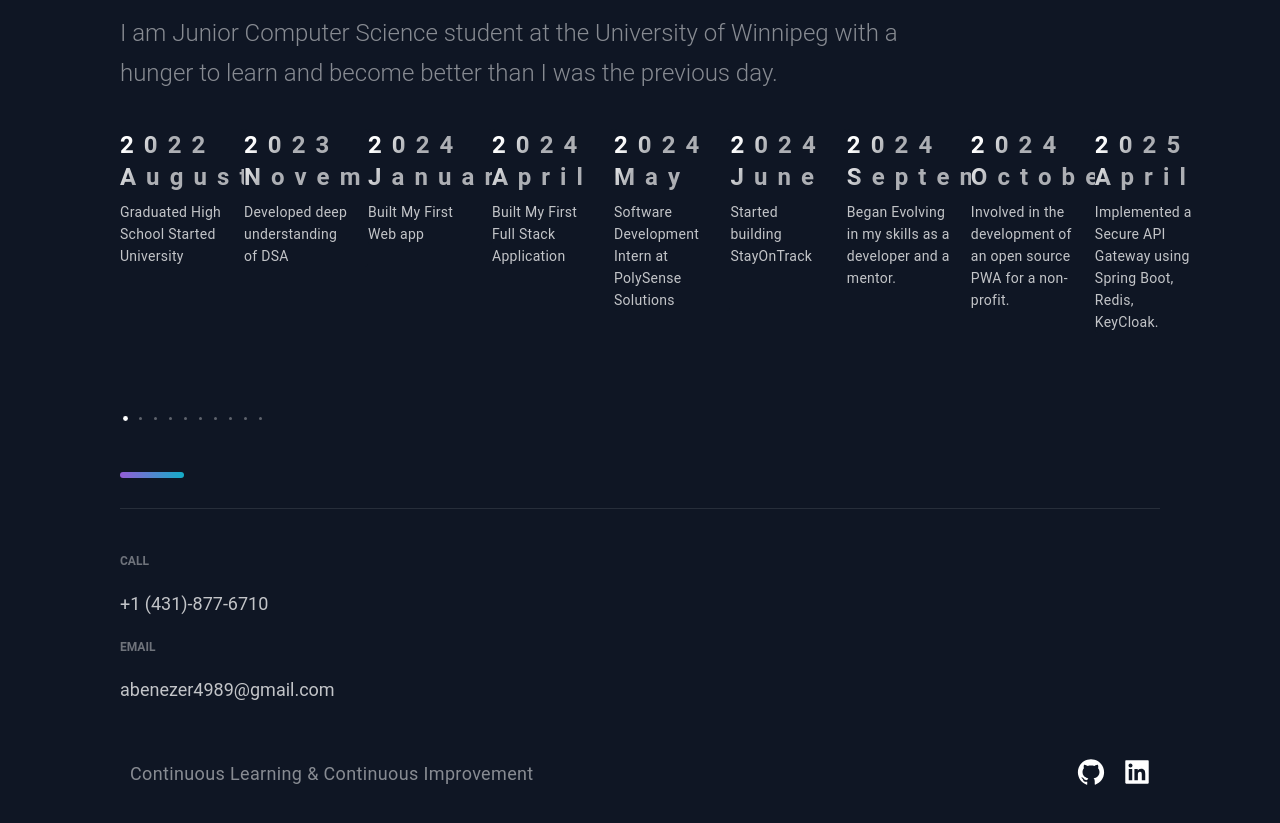
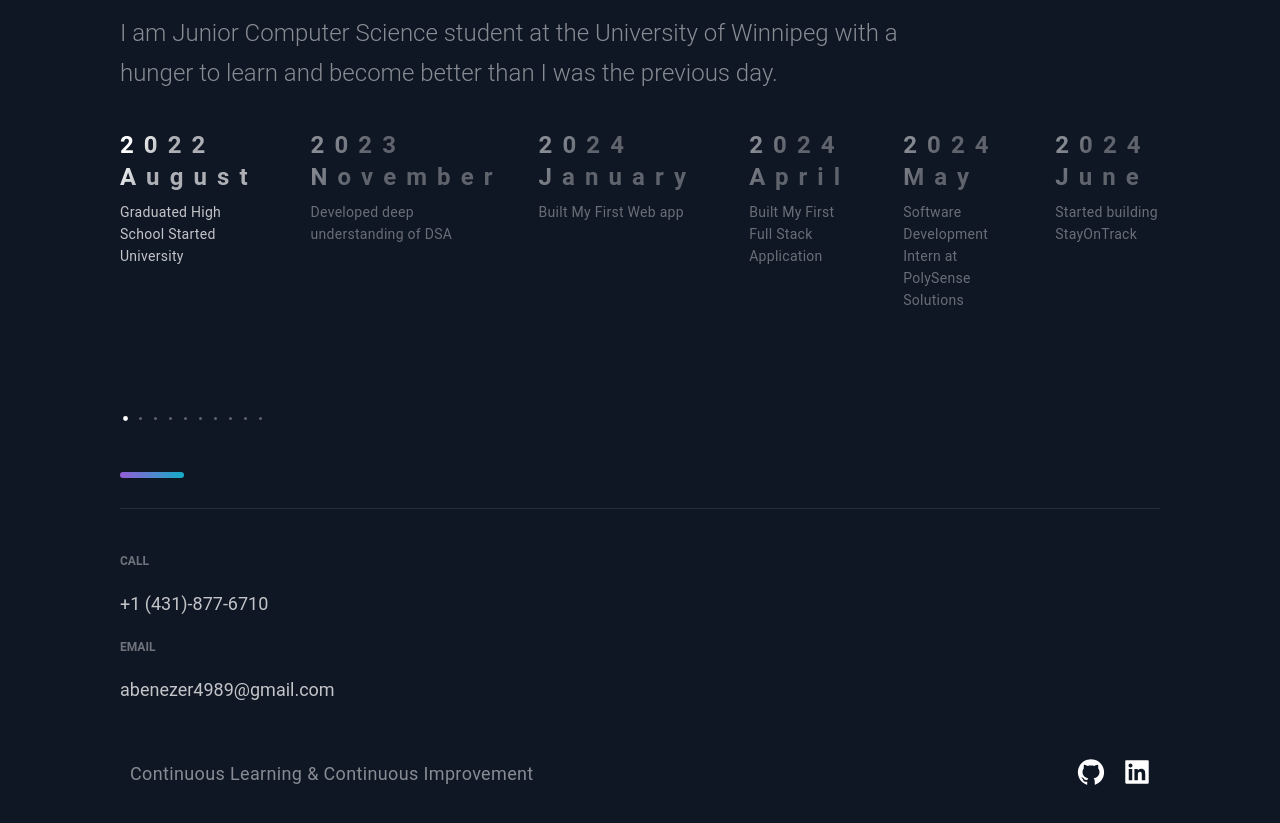
Before and after one commit to calmHeaven/NEXTJSPortfolio, a Next.js app: page / in a window 1280 px wide. Shown: the part 3300-4123 px from the top of the page. Built offline with nearby package versions, Linux system fonts and the light colour scheme.

Commit message:
updated timeline carousel

```diff
--- a/src/components/TimeLine/TimeLineStyles.js
+++ b/src/components/TimeLine/TimeLineStyles.js
@@ -7,15 +7,15 @@ export const CarouselContainer = styled.ul`
   padding: 0rem;
   list-style:none;
   display: flex;
-  justify-content: space-between;
-  /* overflow-x: hidden; */
-
-  margin-left: 32px;
-  &:first-of-type{
-    margin-left: 0px;
-  }
+  justify-content: initial;
 
   margin-bottom: 80px;
+
+  //enable scrollbar
+  overflow-x: scroll;
+  -webkit-overflow-scrolling: touch;
+  scroll-snap-type: x mandatory;
+  touch-action: pan-x;
 
   //remove scrollbar
   scrollbar-width: none;
@@ -23,40 +23,46 @@ export const CarouselContainer = styled.ul`
      display: none;
    }
 
-  @media ${props => props.theme} {
-    overflow-x: scroll;
-    -webkit-overflow-scrolling: touch;
-    scroll-snap-type: x mandatory;
-    touch-action: pan-x;
-    justify-content: initial;
+  @media ${(props) => props.theme.breakpoints.sm} {
     margin-bottom: 8px;
+    margin-left: 0;
   }
 `
 export const CarouselMobileScrollNode = styled.div`
-  @media ${props => props.theme} {
+  display: flex;
+  min-width: ${({ final }) => final ? `120%;` : `min-content` };
+
+  @media ${(props) => props.theme.breakpoints.sm} {
     display: flex;
-    min-width: ${({ final }) => final ? `120%;` : `min-content`}
   }
 `
 
 export const CarouselItem = styled.div`
   background: #0F1624;
   border-radius: 3px;
-  max-width: 124px;
+  width: 100%;
+  max-width: 196px;
+  margin-left: 32px;
+  min-width: 120px;
+  align-content: start;
+  scroll-snap-align: start;
+  overflow: visible;
+  position: relative;
+  height: fit-content;
 
-  @media ${props => props.theme} {
+  ${(props) => props.active === props.index ? `opacity: 1` : `opacity: 0.5`};
+
+  @media ${(props) => props.theme.breakpoints.md} {
+    max-width: 124px;
+    margin-left: 16px;
+    min-width: 100px;
+  }
+
+  @media ${(props) => props.theme.breakpoints.sm} {
     margin-left: 32px;
     min-width: 120px;
     background: #0F1624;
     padding: 4px;
-    align-content: start;
-    scroll-snap-align: start;
-    border-radius: 3px;
-    overflow: visible;
-    position: relative;
-    height: fit-content;
-
-    ${(props) => props.active === props.index ? `opacity: 1` : `opacity: 0.5`};
   }
 `
 
@@ -72,13 +78,13 @@ export const CarouselItemTitle = styled.h4`
   -webkit-text-fill-color: transparent;
   margin-bottom: 8px;
 
-  @media ${props => props.theme} {
+  @media ${(props) => props.theme.breakpoints.md} {
     font-size: 20px;
     line-height: 28px;
     margin-bottom: 4px;
   }
 
-  @media ${props => props.theme} {
+  @media ${(props) => props.theme.breakpoints.sm} {
     font-size: 16px;
     line-height: 24px;
   }
@@ -88,10 +94,13 @@ export const CarouselItemImg = styled.svg`
   -webkit-mask-image: linear-gradient(to right, rgba(0,0,0,1), rgba(0,0,0,0));
   width: 100%;
 
-  @media ${props => props.theme.breakpoints.sm} {
+  display: block;
+
+  @media ${(props) => props.theme.breakpoints.sm} {
     -webkit-mask-image: none;
     margin-left: 16px;
     overflow: visible;
+    display: block;
   }
 `
 
@@ -102,12 +111,12 @@ export const CarouselItemText = styled.p`
   color: rgba(255, 255, 255, 0.75);
   padding-right: 16px;
 
-  @media ${props => props.theme} {
+  @media ${(props) => props.theme.breakpoints.md} {
     font-size: 12px;
     line-height: 18px;
     padding-right: 32px;
   }
-  @media ${props => props.theme} {
+  @media ${(props) => props.theme.breakpoints.sm} {
     font-size: 10px;
     line-height: 16px;
     padding-right: 0;
@@ -115,12 +124,13 @@ export const CarouselItemText = styled.p`
 `
 export const CarouselButtons = styled.div`
   width: 288px;
+  visibility: visible;
+  display: flex;
+  margin-bottom: 48px;
 
-  visibility: hidden;
-
-    display: flex;
-    visibility: visible;
+  @media ${(props) => props.theme.breakpoints.sm} {
     margin-bottom: 48px;
+  }
 `
 
 export const CarouselButton = styled.button`
```
